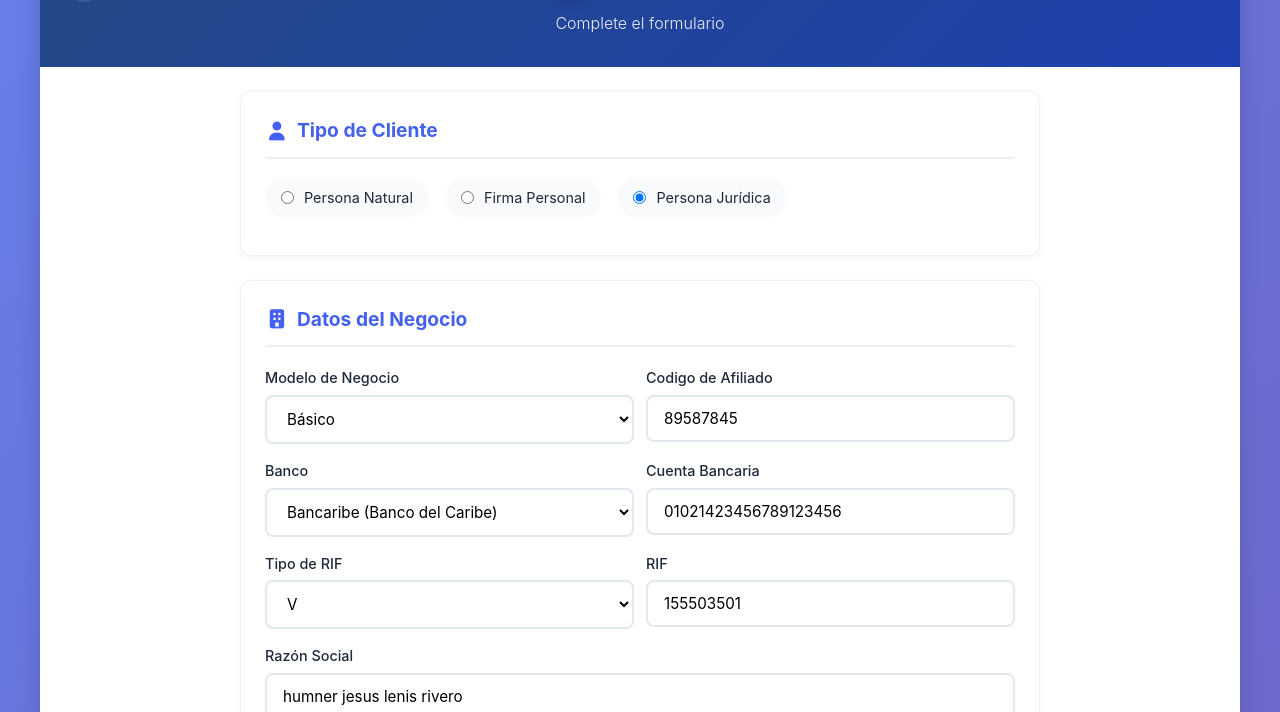
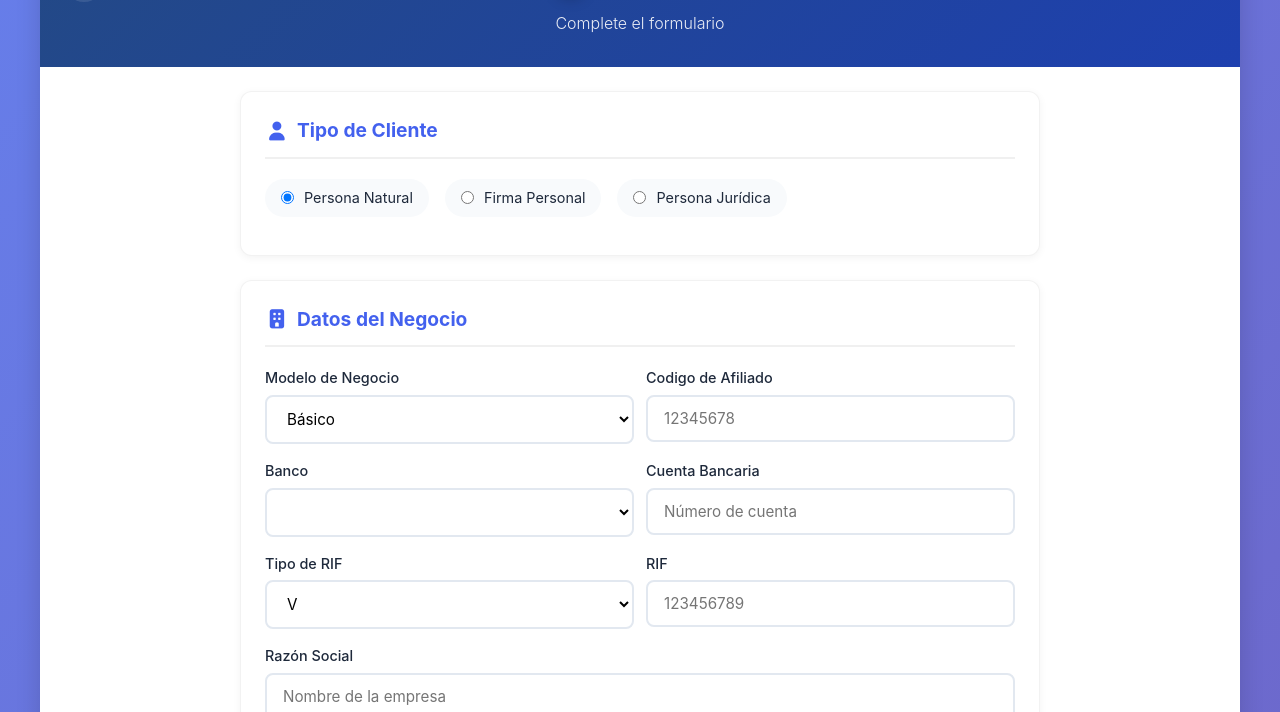
Before and after one commit to humnerlenis/ventasPuntos, a plain HTML site: page disglobal.html in a window 1280 px wide. Shown: the part 88-800 px from the top of the page. Drawn offline with Linux system fonts and the light colour scheme.

Commit message:
se le quito los datos precargados

```diff
--- a/disglobal.html
+++ b/disglobal.html
@@ -6,15 +6,7 @@
     <meta name="viewport" content="width=device-width, initial-scale=1.0, maximum-scale=1.0, user-scalable=yes">
     <title>Disglobal - Registro de Ventas</title>
     <link rel="stylesheet" href="css/styles.css">
-    <!--link href="https://fonts.googleapis.com/css2?family=Inter:wght@300;400;500;600;700&display=swap" rel="stylesheet">
-    <meta http-equiv="Content-Security-Policy"
-      content="default-src 'self';
-               script-src 'self' 'unsafe-eval' 'unsafe-inline' https://cdnjs.cloudflare.com;
-               style-src 'self' 'unsafe-eval' 'unsafe-inline' https://cdnjs.cloudflare.com;
-               style-src 'self' 'unsafe-inline' https://fonts.googleapis.com;
-               font-src 'self' https://fonts.gstatic.com;
-               img-src 'self' data:;">
-    <link rel="stylesheet" href="https://cdnjs.cloudflare.com/ajax/libs/font-awesome/6.0.0-beta3/css/all.min.css"-->
+
     <link rel="stylesheet" href="css/fontawesome-free-7.2.0-web/css/fontawesome.css">
     <link rel="icon" href="img/logo-h-circular.ico" type="image/x-icon">
 </head>
@@ -38,13 +30,13 @@
                     <h3><i class="fas fa-user"></i> Tipo de Cliente</h3>
                     <div class="radio-group">
                         <label class="radio-label">
-                            <input type="radio" name="tipoCliente" value="natural" > Persona Natural
+                            <input type="radio" name="tipoCliente" value="natural" checked> Persona Natural
                         </label>
                         <label class="radio-label">
                             <input type="radio" name="tipoCliente" value="firma"> Firma Personal
                         </label>
                         <label class="radio-label">
-                            <input type="radio" name="tipoCliente" value="juridica" checked> Persona Jurídica
+                            <input type="radio" name="tipoCliente" value="juridica" > Persona Jurídica
                         </label>
                     </div>
                 </div>
@@ -65,7 +57,7 @@
                         </div>
                         <div class="form-group">
                                 <label for="codigoAfiliado">Codigo de Afiliado</label>
-                                <input type="text" id="codigoAfiliado" name="codigoAfiliado" placeholder="12345678"  value="89587845">
+                                <input type="text" id="codigoAfiliado" name="codigoAfiliado" placeholder="12345678" >
                             </div>
                     </div>
 
@@ -82,7 +74,7 @@
                             <option value="bnc">Banco Nacional de Crédito (BNC)</option>
                             <option value="bancamiga">Bancamiga Banco Universal</option>
                             <option value="exterior">Banco Exterior</option>
-                            <option value="bancaribe" selected>Bancaribe (Banco del Caribe)</option>
+                            <option value="bancaribe">Bancaribe (Banco del Caribe)</option>
                             <option value="bfc">Banco Fondo Común (BFC)</option>
                             <option value="plaza">Banco Plaza</option>
                             <option value="banplus">Banplus Banco Universal</option>
@@ -104,7 +96,7 @@
                         </div>
                         <div class="form-group">
                             <label for="cuentaBancaria">Cuenta Bancaria</label>
-                            <input type="text" id="cuentaBancaria" name="cuentaBancaria" placeholder="Número de cuenta" required value="01021423456789123456">
+                            <input type="text" id="cuentaBancaria" name="cuentaBancaria" placeholder="Número de cuenta" required >
                         </div>
                     </div>
 
@@ -120,13 +112,13 @@
                         </div>
                         <div class="form-group">
                             <label for="rif">RIF</label>
-                            <input type="text" id="rif" name="rif" placeholder="123456789" required value="155503501">
+                            <input type="text" id="rif" name="rif" placeholder="123456789" required >
                         </div>
                     </div>
 
                     <div class="form-group">
                         <label for="razonSocial">Razón Social</label>
-                        <input type="text" id="razonSocial" name="razonSocial" placeholder="Nombre de la empresa" required value="humner jesus lenis rivero">
+                        <input type="text" id="razonSocial" name="razonSocial" placeholder="Nombre de la empresa" required >
                     </div>
 
                     <div class="form-group">
```
Also changed, not shown: master.html (+5 -5 lines), vepagos.html (+6 -6 lines).
